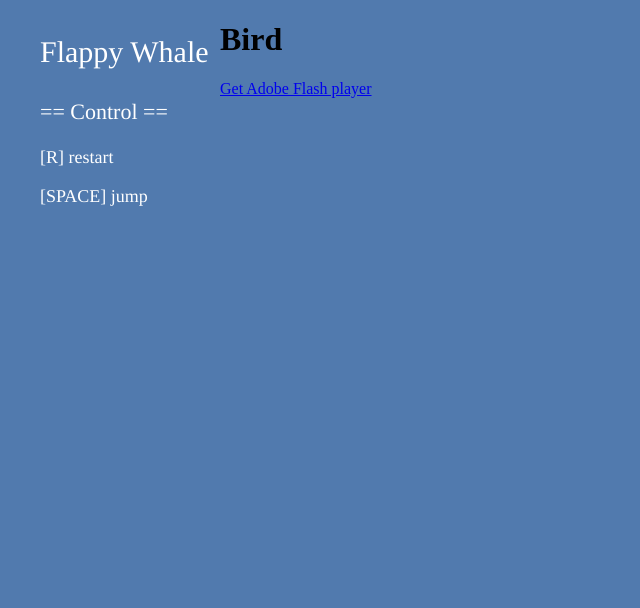
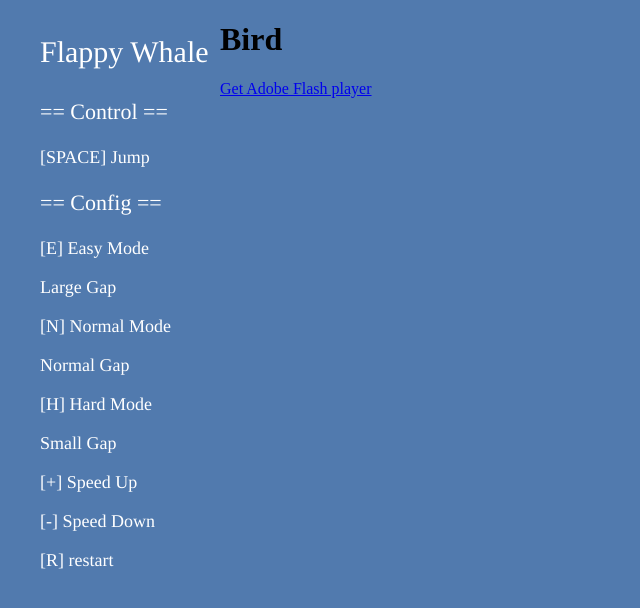
Before and after one commit to luckyvega/luckyvega.github.io, a plain HTML site: page flappy_whale.html in a window 1280 px wide. Shown: the whole page, without its empty margins (0-640 px from the left). Drawn offline with Linux system fonts and the light colour scheme.

Commit message:
Update Game
Add Difficulty Configuration

```diff
--- a/flappy_whale.html
+++ b/flappy_whale.html
@@ -35,8 +35,17 @@
 	<div style="float:left;width:180px;padding-left:40px;padding-top:5px">
 	<p style="font-size:30px;font-family:Times;color:#ffffff;">Flappy Whale</p>
 	<p style="font-size:22px;font-family:Times;color:#ffffff;">== Control ==</p>
+	<p style="font-size:18px;font-family:Times;color:#ffffff;">[SPACE] Jump</p>
+	<p style="font-size:22px;font-family:Times;color:#ffffff;">== Config ==</p>
+	<p style="font-size:18px;font-family:Times;color:#ffffff;">[E] Easy Mode</p>
+	<p style="font-size:18px;font-family:Times;color:#ffffff;">Large Gap</p>
+	<p style="font-size:18px;font-family:Times;color:#ffffff;">[N] Normal Mode</p>
+	<p style="font-size:18px;font-family:Times;color:#ffffff;">Normal	Gap</p>
+	<p style="font-size:18px;font-family:Times;color:#ffffff;">[H] Hard Mode</p>
+	<p style="font-size:18px;font-family:Times;color:#ffffff;">Small Gap</p>
+	<p style="font-size:18px;font-family:Times;color:#ffffff;">[+] Speed Up</p>
+	<p style="font-size:18px;font-family:Times;color:#ffffff;">[-] Speed Down</p>
 	<p style="font-size:18px;font-family:Times;color:#ffffff;">[R] restart</p>
-	<p style="font-size:18px;font-family:Times;color:#ffffff;">[SPACE] jump</p>
 	</div>
 	<div id="altContent">
 		<h1>Bird</h1>
```
Also changed, not shown: 1 other file.
